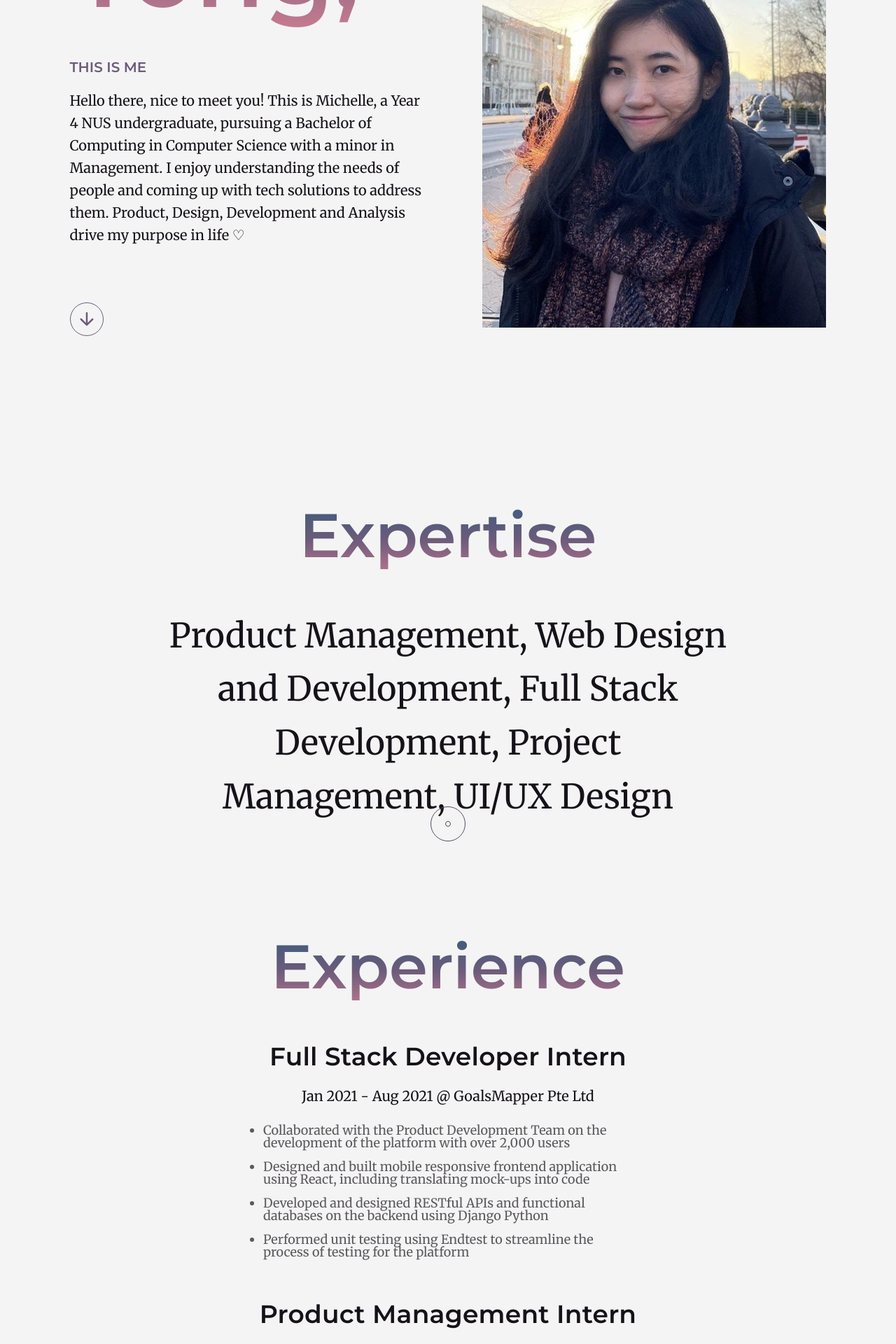
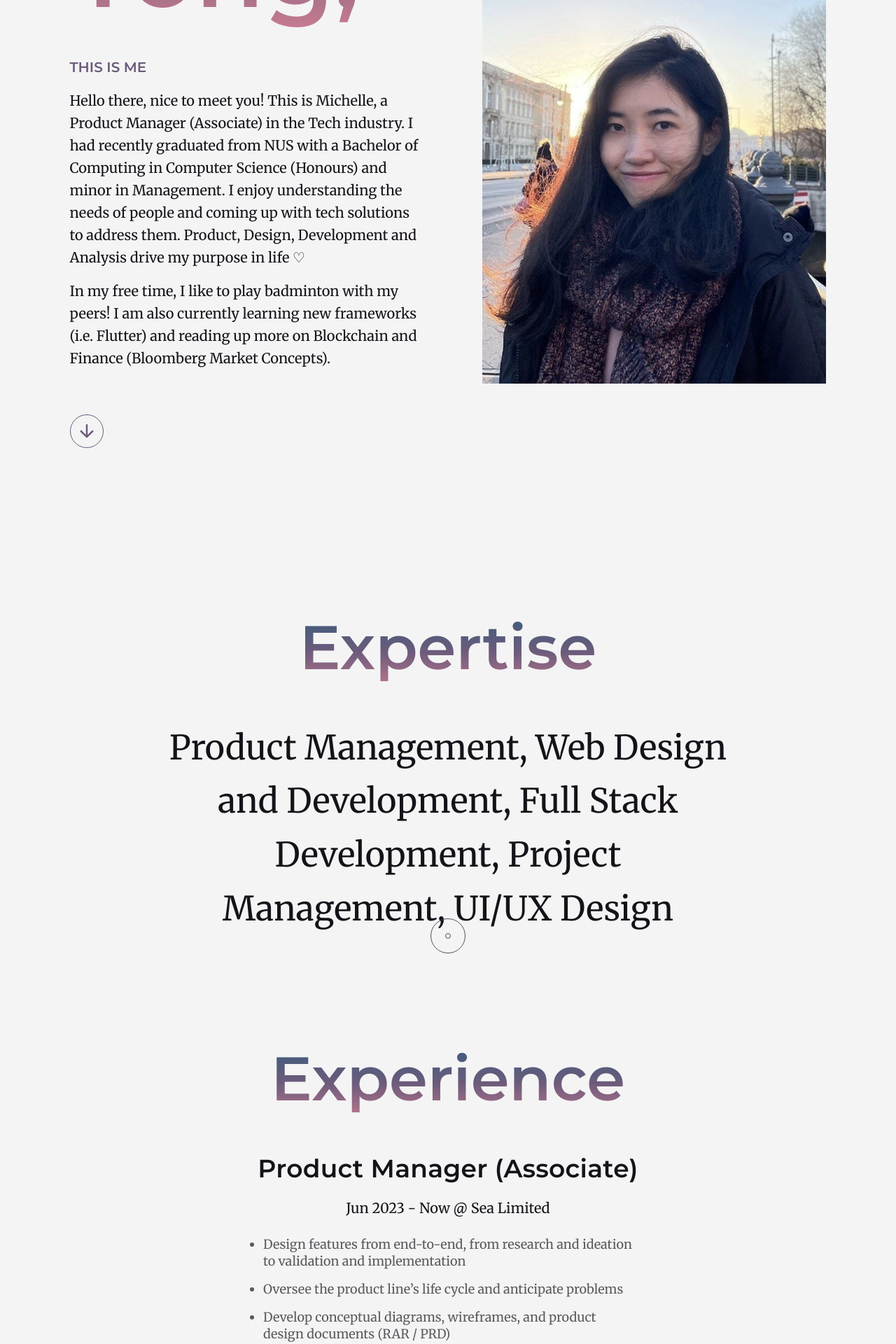
Before and after one commit to michelleykw/michelle, a React (Create React App) app: page /michelle/about in a window 1280 px wide. Shown: the part 360-2280 px from the top of the page at 70% size. Built offline with nearby package versions, Linux system fonts and the light colour scheme.

Commit message:
Update info and logo

```diff
--- a/src/App.jsx
+++ b/src/App.jsx
@@ -23,6 +23,7 @@ function App() {
             <Route exact path="/michelle/contact" component={Contact} />
             <Route exact path="/michelle/portfolio" component={Portfolio} />
             <Route exact path="/michelle" component={Home} />
+            <Route exact path="/" component={Home} />
             <Route component={NotFound} />
           </Switch>
           <Footer />
--- a/src/pages/About.jsx
+++ b/src/pages/About.jsx
@@ -8,7 +8,7 @@ import ColoredHeader from '../components/ColoredHeader';
 import MyButton from '../components/MyButton';
 import ScrollToTop from '../components/ScrollToTop';
 import profile from '../resources/profile.jpg';
-import { cca, education, experiences, expertise, resumeUrl, tools } from '../resources/constants';
+import { cca, education, experiences, expertise, tools, aboutIntroduction, aboutIntroduction2 } from '../resources/constants';
 
 const useStyles = makeStyles(theme => ({
     container: {
@@ -117,7 +117,8 @@ const useStyles = makeStyles(theme => ({
     ul: {
         marginLeft: theme.spacing(4),
         marginRight: theme.spacing(4),
-        paddingLeft: theme.spacing(1)
+        paddingLeft: theme.spacing(1),
+        lineHeight: "1.5rem"
     },
     li: {
         fontSize: "1.125rem",
@@ -139,15 +140,14 @@ const useStyles = makeStyles(theme => ({
     mb6: {
         marginBottom: theme.spacing(6)
     },
+    mt2: {
+        marginTop: theme.spacing(2)
+    },
     mt5: {
         marginTop: theme.spacing(5)
     },
-    mt10: {
-        marginTop: theme.spacing(10)
-    },
-    mx2: {
-        marginLeft: theme.spacing(2),
-        marginRight: theme.spacing(2)
+    mt8: {
+        marginTop: theme.spacing(8)
     },
     mx12: {
         marginLeft: theme.spacing(12),
@@ -205,12 +205,13 @@ function About() {
                             THIS IS ME
                         </Typography>
                     )}
-                    <Typography variant="subtitle1">
-                        Hello there, nice to meet you! This is Michelle, a Year 4 NUS undergraduate, pursuing a Bachelor of Computing in Computer Science with a minor in Management. I enjoy understanding the needs of people and coming up with tech solutions to address them. Product, Design, Development and Analysis drive my purpose in life ♡
-                    </Typography>
+                    <Grid>
+                        <Typography variant="subtitle1">{aboutIntroduction}</Typography>
+                        <Typography variant="subtitle1" className={classes.mt2}>{aboutIntroduction2}</Typography>
+                    </Grid>
                     <ArrowDownwardRoundedIcon
                         color="primary"
-                        className={`${classes.outlineRounded} ${classes.mt10}`}
+                        className={`${classes.outlineRounded} ${classes.mt8}`}
                         onClick={() => scrollTo(experienceRef)}
                     />
                 </Grid>
@@ -362,7 +363,6 @@ function About() {
         );
     };
 
-    const viewResume = () => window.open(resumeUrl,'_blank');
     const goToPortfolio = () => history.push('/michelle/portfolio');
 
     return (
@@ -374,8 +374,7 @@ function About() {
             {renderEducation()}
             {renderCca()}
             <Grid container justify="center" className={`${classes.pt2}`}>
-                <MyButton content="View Resume" onClick={viewResume} className={`${classes.mx2} ${classes.mb2}`}/>
-                <MyButton content="View Portfolio" onClick={goToPortfolio} className={`${classes.mx2} ${classes.mb2}`}/>
+                <MyButton content="View Portfolio" onClick={goToPortfolio} className={`${classes.mb2}`}/>
             </Grid>
             <ScrollToTop />
         </Grid>
--- a/src/pages/Contact.jsx
+++ b/src/pages/Contact.jsx
@@ -191,7 +191,7 @@ function Contact() {
 
     return (
         <Grid justify="center" container className={classes.fullScreenHeight}>
-            {atLeastScreenSmall && <SideBar copy="Currently seeking full-time opportunities as an Associate Product Manager in the Tech industry" />}
+            {atLeastScreenSmall && <SideBar copy="Product Management | Tech | Blockchain | UI/UX" />}
             {isSubmitted ? (
                 <Grid container item xs={11} justify="center" alignItems="center" className={`${classes.content} ${classes.textAlignCenter}`}>
                     {renderHeader("Thank you!", "I have received your submission and would do my best to get back to you in the next 3 days. Have a great week ahead!")}
--- a/src/pages/NotFound.jsx
+++ b/src/pages/NotFound.jsx
@@ -45,7 +45,7 @@ function NotFound() {
 
     const goToPage = href => {
         history.push(href);
-    }
+    };
 
     const renderPagesButton = () => {
         return pages.map(({ href, label }) => {
@@ -57,11 +57,11 @@ function NotFound() {
                     onClick={() => goToPage(href)} />
             );
         });
-    }
+    };
 
     return (
         <Grid container alignItems="center" className={classes.fullScreenHeight}>
-            {atLeastMediumScreen && <SideBar copy="Download Michelle's full resume" />}
+            {atLeastMediumScreen && <SideBar copy="Product Management | Tech | Blockchain | UI/UX" />}
             <Grid container sm={12} md={11} className={classes.content} justify="center" alignItems="center">
                 <ColoredHeader copy="Oh no, the page can’t be found :(" className={`${classes.textAlignCenter} ${classes.mx1}`} />
                 <Grid item xs={12} justifyItems="center">
--- a/src/resources/constants.jsx
+++ b/src/resources/constants.jsx
@@ -18,9 +18,6 @@ import nhouse1 from '../resources/portfolio/nhouse1.png';
 import nhouse2 from '../resources/portfolio/nhouse2.png';
 import nhouse3 from '../resources/portfolio/nhouse3.png';
 import mivpay from '../resources/portfolio/mivpay.svg';
-
-
-export const resumeUrl = 'https://drive.google.com/file/d/1Ri3-7eHY_XVpla0tu-x9PceQflMFlKVE/view?usp=sharing';
 
 export const portfolios = [
     {
@@ -76,6 +73,18 @@ export const portfolios = [
 
 export const experiences = [
     {
+        name: "Product Manager (Associate)",
+        duration: "Jun 2023 - Now",
+        company: "Sea Limited",
+        desc: [
+            "Design features from end-to-end, from research and ideation to validation and implementation",
+            "Oversee the product line’s life cycle and anticipate problems",
+            "Develop conceptual diagrams, wireframes, and product design documents (RAR / PRD)",
+            "Work closely with engineering teams to deliver with quick time-to-market and optimal resources",
+            "Take ownership of your projects, communicate requirements and timelines with stakeholders, and ensure that projects are completed with high quality"
+        ]
+    },
+    {
         name: "Full Stack Developer Intern",
         duration: "Jan 2021 - Aug 2021",
         company: "GoalsMapper Pte Ltd",
@@ -103,7 +112,7 @@ export const experiences = [
         duration: "Feb 2018 – Oct 2021",
         company: "SimleTutor Pte Ltd",
         desc: [
-            "Tutored 8 students over 3.5 years, with observed improvements by 2 grades on average",
+            "Tutored 8 students over 3.5 years, with observed improvements of at least 2 grades",
             "Evaluated student’s progress and discussed with parents on how to work on their weaknesses",
             "Prepared educational materials, assigned homework and corrected assignments"
         ]
@@ -113,12 +122,12 @@ export const experiences = [
 export const education = [
     {
         school: "National University of Singapore (NUS)",
-        degree: "Bachelor of Computing with Honours",
-        duration: "Aug 2018 - May 2022 (Expected)",
+        degree: "Bachelor of Computing (Honours)",
+        duration: "Aug 2018 - May 2022",
         desc: [
             "Major in Computer Science and Minor in Management",
             "NUS Overseas Colleges (NOC), Singapore, Jan 2021 – Jul 2021",
-            "Coursework: Interaction Design, Technological Innovation, Software Engineering, Start Up Case Study & Analysis, Finance"
+            "Coursework: Interaction Design, Technological Innovation, New Venture Creation, Software Engineering, Algorithms, Finance"
         ]
     },
     {
@@ -134,7 +143,11 @@ export const education = [
 
 export const expertise = 'Product Management, Web Design and Development, Full Stack Development, Project Management, UI/UX Design';
 
-export const introduction = "Hello, I’m Michelle, a final year NUS Computer Science student! Currently actively looking for roles as an Associate Product Manager in the tech industry. I have experience interning with Love, Bonito as a Product Intern and GoalsMapper as a Full Stack Developer.";
+export const homeIntroduction = "Hello, I’m Michelle, currently a Product Manager (Associate) in the Tech industry! During my university days in NUS as a Computer Science major, I had interned with Love, Bonito as a Product Management Intern and GoalsMapper as a Full Stack Developer.";
+
+export const aboutIntroduction = "Hello there, nice to meet you! This is Michelle, a Product Manager (Associate) in the Tech industry. I had recently graduated from NUS with a Bachelor of Computing in Computer Science (Honours) and minor in Management. I enjoy understanding the needs of people and coming up with tech solutions to address them. Product, Design, Development and Analysis drive my purpose in life ♡";
+
+export const aboutIntroduction2 = "In my free time, I like to play badminton with my peers! I am also currently learning new frameworks (i.e. Flutter) and reading up more on Blockchain and Finance (Bloomberg Market Concepts).";
 
 export const pages = [
     { href: "/michelle", label: "Home" },
@@ -149,11 +162,11 @@ export const socials = [
         icon: <LinkedInIcon />,
         href: "https://www.linkedin.com/in/michelle-yong"
     },
-    {
-        label: "Github",
-        icon: <GitHubIcon />,
-        href: "https://github.com/michelleykw"
-    },
+    // {
+    //     label: "Github",
+    //     icon: <GitHubIcon />,
+    //     href: "https://github.com/michelleykw"
+    // },
     {
         label: "Instagram",
         icon: <InstagramIcon />,
@@ -168,12 +181,8 @@ export const socials = [
 
 export const tools = [
     {
-        name: 'Development - Frontend',
-        toolList: ['React', 'Redux', 'Material UI', 'Bootstrap']
-    },
-    {
-        name: 'Development - Backend',
-        toolList: ['Django Python', 'PostgreSQL', 'MongoDB', 'NodeJS']
+        name: 'Product Management',
+        toolList: ['Jira', 'Confluence', 'Hotjar', 'Google Drive', 'Google Analytics', 'Google Optimize']
     },
     {
         name: 'UI/UX Design',
@@ -181,37 +190,41 @@ export const tools = [
     },
     {
         name: 'Illustration',
-        toolList: ['Adobe Photoshop', 'Adobe Illustrator', 'GIMP', 'iMovie', 'Canva']
-    },
-    {
-        name: 'Product Management',
-        toolList: ['Jira', 'Confluence', 'Hotjar', 'Google Drive', 'Google Analytics', 'Google Optimize']
+        toolList: ['Canva', 'Adobe Illustrator', 'iMovie', 'Adobe Photoshop'] // 'GIMP'
     },
     {
         name: 'Programming Languages',
-        toolList: ['JavaScript', 'Python', 'HTML', 'CSS', 'Java',  'Swift', 'C', 'C++']
-    }
+        toolList: ['JavaScript', 'Python', 'HTML', 'CSS', 'Java'] // 'Swift', 'C', 'C++', Solidity
+    },
+    {
+        name: 'Web Dev - Frontend',
+        toolList: ['React', 'Redux', 'Material UI', 'Bootstrap']
+    },
+    {
+        name: 'Web Dev - Backend',
+        toolList: ['Django Python', 'PostgreSQL', 'MongoDB', 'NodeJS']
+    },
 ];
 
 export const cca = [
     {
         cca: 'NUS ENterprise House (N-House)',
         name: 'Residential Assistant, Marketing Communications',
-        duration: 'Dec 2021 - May 2022 (Expected)',
+        duration: 'Dec 2021 - June 2022',
         desc: [
-            'Plan and implement events with the N-House team to support residents in their entrepreneurial journey',
-            'Counsel 14 undergraduate residents from various background on academic and personal questions',
-            'Lead a team of 15 for publicity and production projects',
-            'Designed posters published on N-House social media for various events from Jan to Dec 2021, including N-House’s flagship event Pitch Night and 10 Year Anniversary, using Canva and Illustrator'
+            'Organised events to support residents in their entrepreneurial journey, including company visits to various companies such as Shopback and xFers',
+            'Counselled undergraduate residents from various background on academic and personal questions',
+            "Led the team for publicity and production projects to publicise N-House events",
+            "Designed posters published on N-House social media for various events from Jan 2021 to May 2022, including N-House’s flagship event - Pitch Night - and 10 Year Anniversary, using Canva and Illustrator",
         ]
     },
     {
-        cca: 'NUS Student Union Venture Enterprise',
+        cca: 'NUS Student Union Venture Enterprise (NVE)',
         name: 'Executive, Product Development',
-        duration: 'Aug 2021 – Dec 2021',
+        duration: 'Aug 2021 – May 2022',
         desc: [
             'Conducted market surveys to learn about the product that customers want and their willingness to pay',
-            'Designed merchandise based on the preferences indicated by potential customers'
+            'Designed merchandise (T-shirts) based on the preferences indicated by potential customers'
         ]
     },
     {
@@ -220,7 +233,7 @@ export const cca = [
         duration: 'Aug 2019 – Jul 2020',
         desc: [
             'Conducted market research and reviewed current product pricings under the Product Pricing Team',
-            'Led a team of 3 in raising 3 in-kind sponsors for National Leadership Development Conference (NLDC)'
+            'Led a team of three in raising in-kind sponsors for National Leadership Development Conference (NLDC)'
         ]
     },
     {
@@ -231,12 +244,12 @@ export const cca = [
             'Designed social media posts and stories, using Photoshop and Illustrator, gaining over 1,800 outreach'
         ]
     },
-    {
-        cca: 'School of Computing',
-        name: 'Float Head, Receive-and-Give (RAG) Committee',
-        duration: 'Dec 2018 – Aug 2019',
-        desc: [
-            'Led the float team in float design, manpower allocation, budget allocation and spending, attaining Silver Award'
-        ]
-    },
+    // {
+    //     cca: 'School of Computing',
+    //     name: 'Float Head, Receive-and-Give (RAG) Committee',
+    //     duration: 'Dec 2018 – Aug 2019',
+    //     desc: [
+    //         'Led the float team in float design, manpower allocation, budget allocation and spending, attaining Silver Award'
+    //     ]
+    // },
 ];
```
Also changed, not shown: src/pages/Home.jsx (+3 -11 lines), src/pages/Portfolio.jsx (+39 -10 lines), public/logo.png, 1 other file (tests, documents, lock files or other folders).
